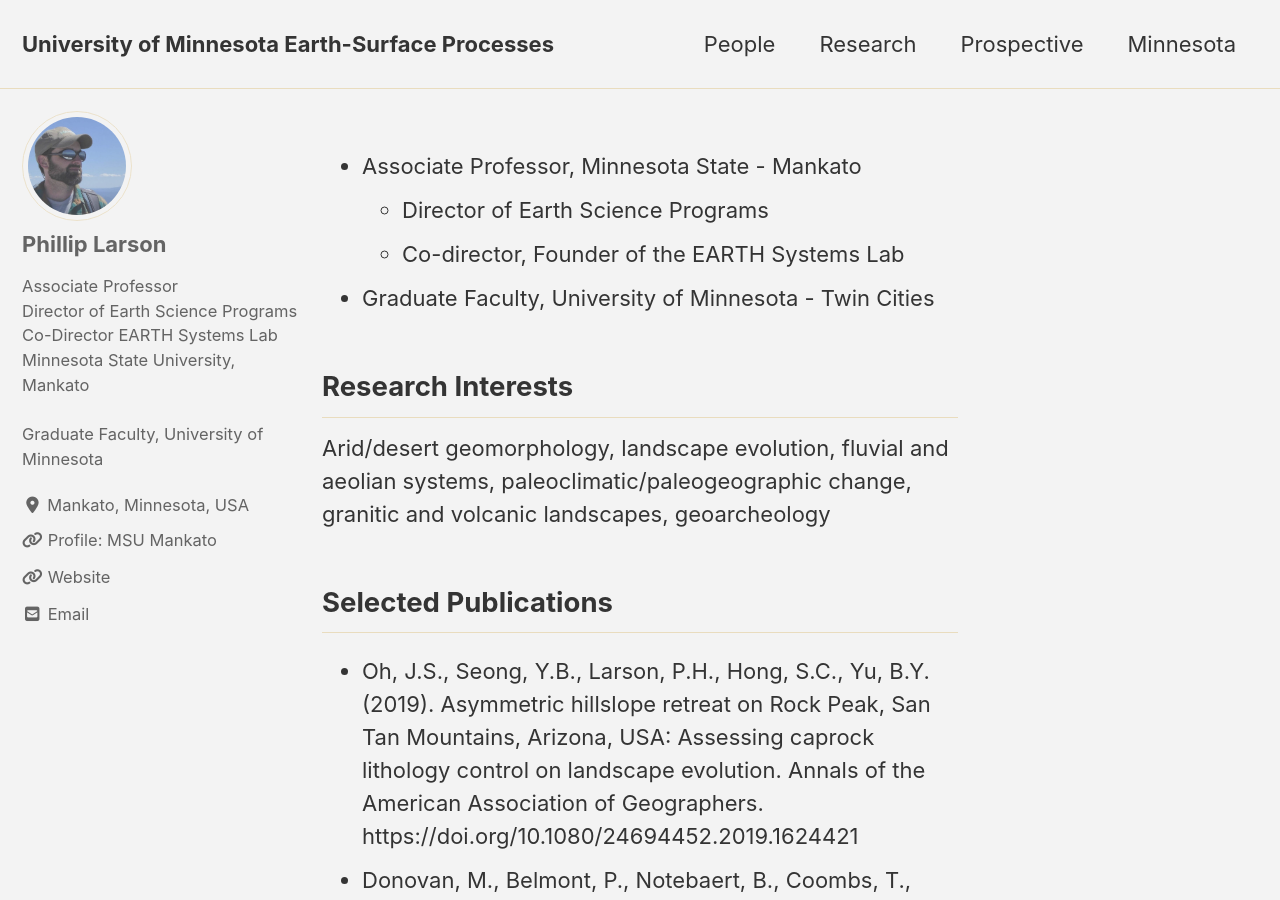
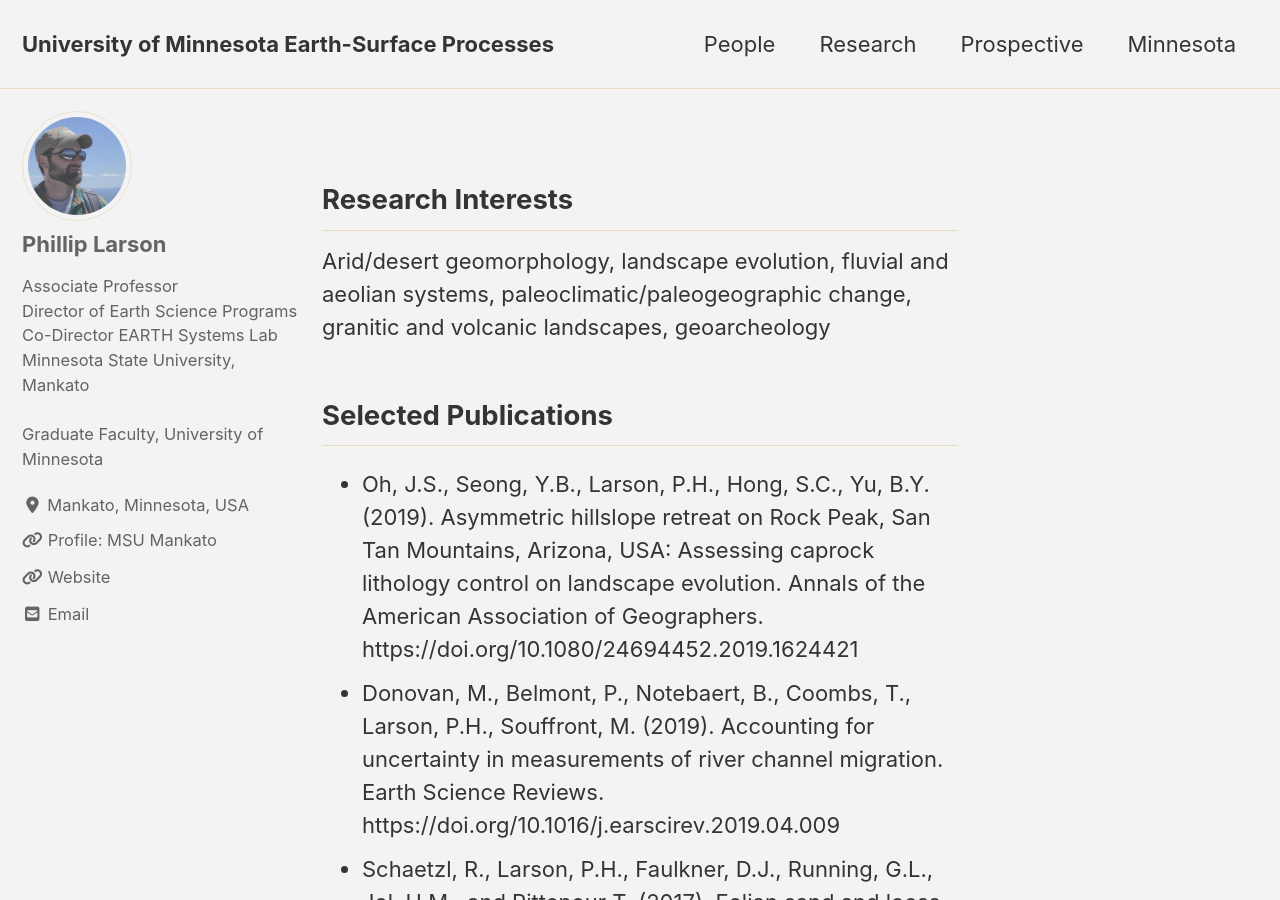
Before and after one commit to MNiMORPH/MNiMORPH.github.io, a Jekyll site: the page built from _pages/personal/phlarson.md, in a window 1280 px wide and 900 px high. Built offline with Jekyll 4.4.1, drawn with Linux system fonts in a browser that asks for light colours; cached includes are drawn as plain includes; nearby versions of some CDN libraries.

Commit message:
rm my placeholder material: duplicated in Larson bio

```diff
--- a/_pages/personal/phlarson.md
+++ b/_pages/personal/phlarson.md
@@ -13,11 +13,6 @@
 #  caption: "Photo credit: [**Unsplash**](https://unsplash.com)"
 #  image_description: "A description of the image"
 ---
-
-* Associate Professor, Minnesota State - Mankato
-  * Director of Earth Science Programs
-  * Co-director, Founder of the EARTH Systems Lab
-* Graduate Faculty, University of Minnesota - Twin Cities
 
 ## Research Interests
 Arid/desert geomorphology, landscape evolution, fluvial and aeolian systems, paleoclimatic/paleogeographic change, granitic and volcanic landscapes, geoarcheology
```
